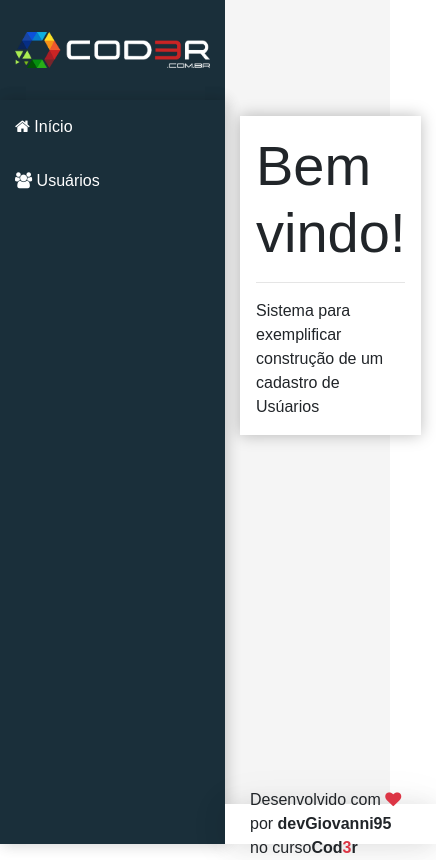
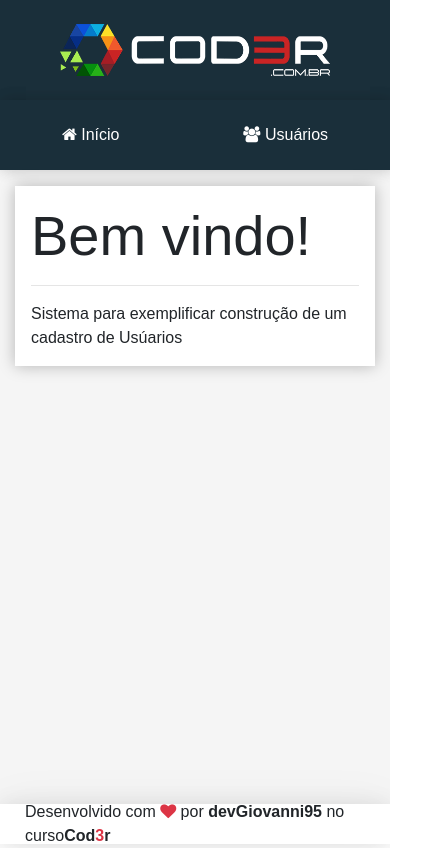
Before and after one commit to devGiovanni95/CadastrodeUsuarioReact, a React (Create React App) app in the folder frontend/: page / in a window 390 px wide. Shown: the whole page, 436 px wide, since content can reach past the window. Built offline with nearby package versions, Linux system fonts and the light colour scheme; a web font is replaced by a local one.

Commit message:
Add response layout

```diff
--- a/frontend/src/components/template/Logo.css
+++ b/frontend/src/components/template/Logo.css
@@ -9,3 +9,9 @@
     padding: 0px 15px;
     width: 100%;
 }
+
+@media(max-width: 576px) {
+    aside.logo img{
+        width: 300px;
+    }
+}
--- a/frontend/src/components/template/Nav.css
+++ b/frontend/src/components/template/Nav.css
@@ -16,3 +16,22 @@
 .menu a:hover{
     background: linear-gradient(135deg, #07a7e3 0%, #32dac3 100%);
 }
+
+@media(max-width: 768px){
+    .menu{
+        display: flex;
+        justify-content: flex-start;
+        align-items: center;
+    }
+
+    .menu a {
+        display: inline;
+        padding: 10px;
+        margin: 0px;
+    }
+
+    .menu{
+        height: 100%;
+        justify-content: space-around;
+    }
+}
--- a/frontend/src/main/App.css
+++ b/frontend/src/main/App.css
@@ -5,6 +5,7 @@
     --header-height: 100px;
     --aside-width: 225px;
     --footer-height: 40px;
+    --menu-top-height: 70px;
 
     --shadow:
         0 2px 23px 0 rgba(0, 0, 0, 0.1),
@@ -48,3 +49,35 @@
 footer.footer{
     grid-area: footer;
 }
+
+@media(max-width: 768px) {
+    .app{
+        grid-template-rows:
+        var(--header-height)
+        var(--menu-top-height)
+        1fr
+        var(--footer-height);
+    grid-template-columns: var(--aside-width) 1fr;
+    grid-template-areas:
+        "logo header"
+        "menu menu"
+        "content content"
+        "footer footer";
+    }
+}
+
+@media(max-width: 576px) {
+    .app{
+        grid-template-rows:
+            var(--logo-height)
+            var(--menu-top-height)
+            1fr
+            var(--footer-height);
+        grid-template-columns: 1fr;
+        grid-template-areas:
+            "logo"
+            "menu"
+            "content"
+            "footer";
+    }
+}
```
